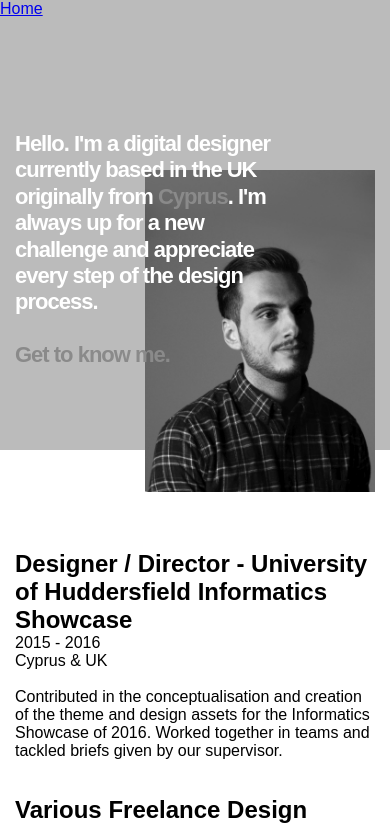
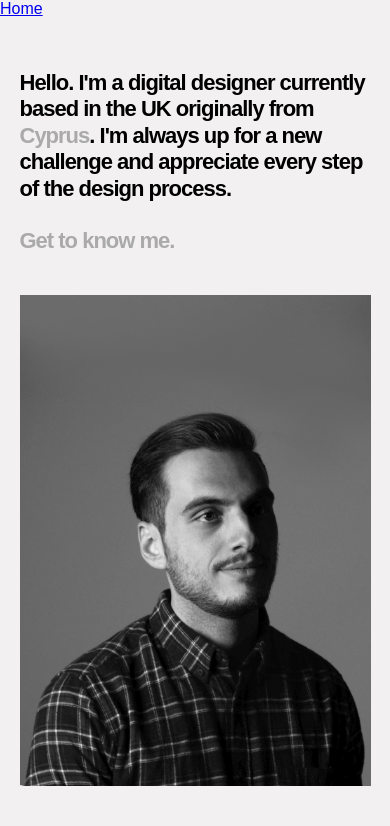
Before and after one commit to thejoshmichael/Layout_Concept, a plain HTML site: page about.html in a window 390 px wide. Shown: the top 826 px of the page. Drawn offline with Linux system fonts and the light colour scheme.

Commit message:
Added changes to the about section

```diff
--- a/css/sass/styles.sass
+++ b/css/sass/styles.sass
@@ -123,13 +123,13 @@ header
 
 .profile
   width: 100%
-  // background: red
   overflow: auto
 
   .profile-container
     width: 80%
     max-width: 1000px
     margin: 0 auto
+    overflow: auto
 
     .profile-inner
       width: 60%
@@ -139,45 +139,35 @@ header
 @media only screen and (max-width: 768px)
   .about
     .about-container
-      width: 100%
-      padding: 0 15px
+      width: 90%
       margin-bottom: 100px
       p
         font-size: 26px
 
-  .profile
-    .profile-container
-      width: 100%
-      padding: 0 15px
-
-      .profile-inner
-        width: 100%
-
-@media only screen and (max-width: 640px)
-  header
-    background: #bbb
-  .about
-    background: #bbb
-    .about-container
-      p
-        color: white
-      span
-        color: #8a8a8a
-
 @media only screen and (max-width: 460px)
   .about-container
+    height: auto !important
+    overflow: auto
+    margin-bottom: 50px !important
+
     .about-img
-      min-width: 230px !important
-      top: 30%
+      min-width: 100% !important
+      position: static !important
+      margin: 40px 0
     p
+      width: auto !important
       font-size: 22px !important
+      transform: translateY(0) !important
+      position: static !important
+      margin-top: 20px
+
+  .profile-container
+    width: 90% !important
+    .profile-inner
+      width: 100% !important
 
 @media only screen and (max-width: 320px)
   .about
     .about-container
-      height: 350px
       p
         font-size: 20px !important
-      .about-img
-        min-width: 180px !important
-        top: 40%
```
Also changed, not shown: css/styles.css.
